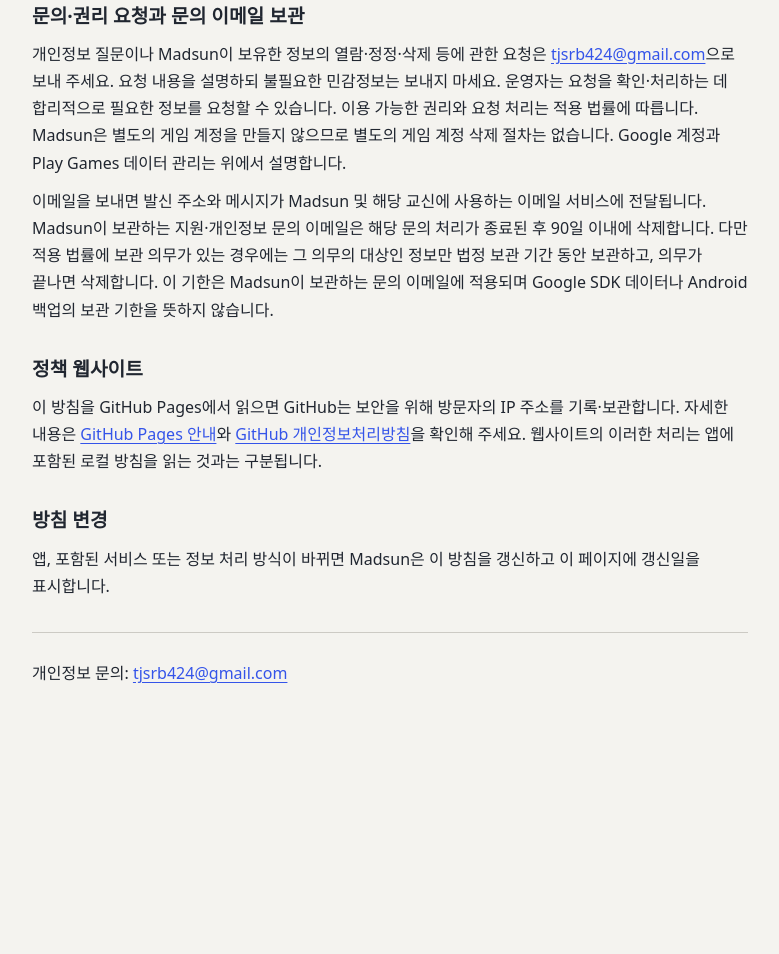
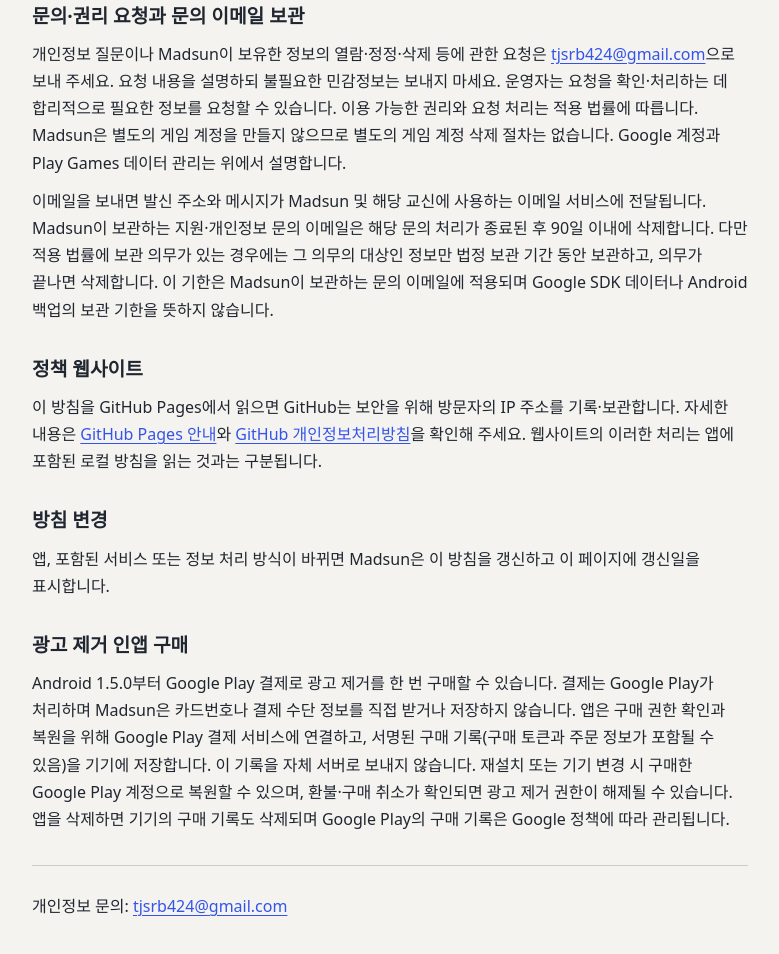
Before and after one commit to tjsrb424/madsun-privacy, a plain HTML site: page ko.html in a window 1280 px wide. Shown: the part 2270-3224 px from the top of the page, without its empty margins (250-1029 px from the left). Before the commit the page ends 3024 px from the top, so only its background shows below. Drawn offline with Linux system fonts and the light colour scheme.

Commit message:
Explain Play Billing receipts and permanent ad-removal restoration

```diff
--- a/ko.html
+++ b/ko.html
@@ -52,6 +52,7 @@
 <p>이 방침을 GitHub Pages에서 읽으면 GitHub는 보안을 위해 방문자의 IP 주소를 기록·보관합니다. 자세한 내용은 <a href="https://docs.github.com/en/pages/getting-started-with-github-pages/what-is-github-pages">GitHub Pages 안내</a>와 <a href="https://docs.github.com/en/site-policy/privacy-policies/github-general-privacy-statement">GitHub 개인정보처리방침</a>을 확인해 주세요. 웹사이트의 이러한 처리는 앱에 포함된 로컬 방침을 읽는 것과는 구분됩니다.</p></section>
 <section><h2>방침 변경</h2>
 <p>앱, 포함된 서비스 또는 정보 처리 방식이 바뀌면 Madsun은 이 방침을 갱신하고 이 페이지에 갱신일을 표시합니다.</p></section>
+<section><h2>광고 제거 인앱 구매</h2><p>Android 1.5.0부터 Google Play 결제로 광고 제거를 한 번 구매할 수 있습니다. 결제는 Google Play가 처리하며 Madsun은 카드번호나 결제 수단 정보를 직접 받거나 저장하지 않습니다. 앱은 구매 권한 확인과 복원을 위해 Google Play 결제 서비스에 연결하고, 서명된 구매 기록(구매 토큰과 주문 정보가 포함될 수 있음)을 기기에 저장합니다. 이 기록을 자체 서버로 보내지 않습니다. 재설치 또는 기기 변경 시 구매한 Google Play 계정으로 복원할 수 있으며, 환불·구매 취소가 확인되면 광고 제거 권한이 해제될 수 있습니다. 앱을 삭제하면 기기의 구매 기록도 삭제되며 Google Play의 구매 기록은 Google 정책에 따라 관리됩니다.</p></section>
 <footer><p>개인정보 문의: <a href="mailto:tjsrb424@gmail.com">tjsrb424@gmail.com</a></p></footer>
 </main>
 </body>
```
